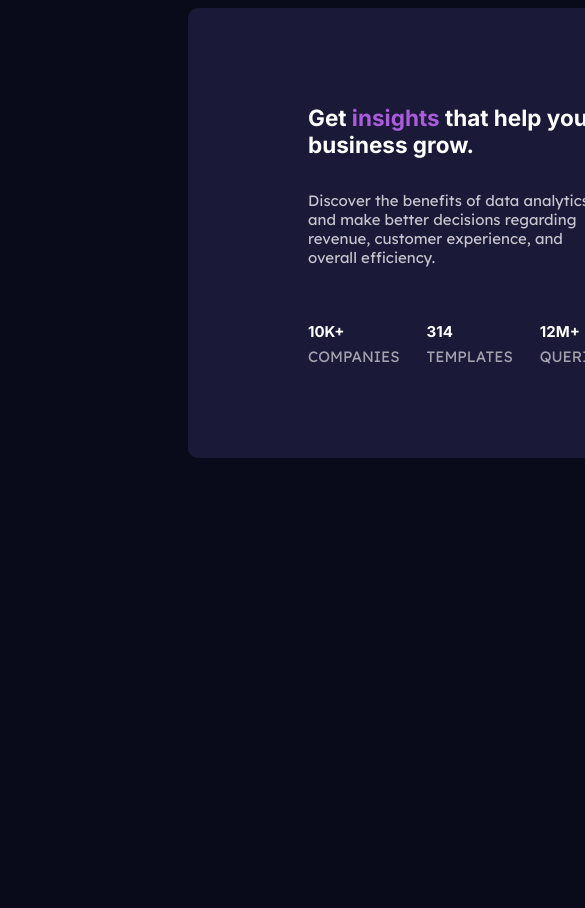
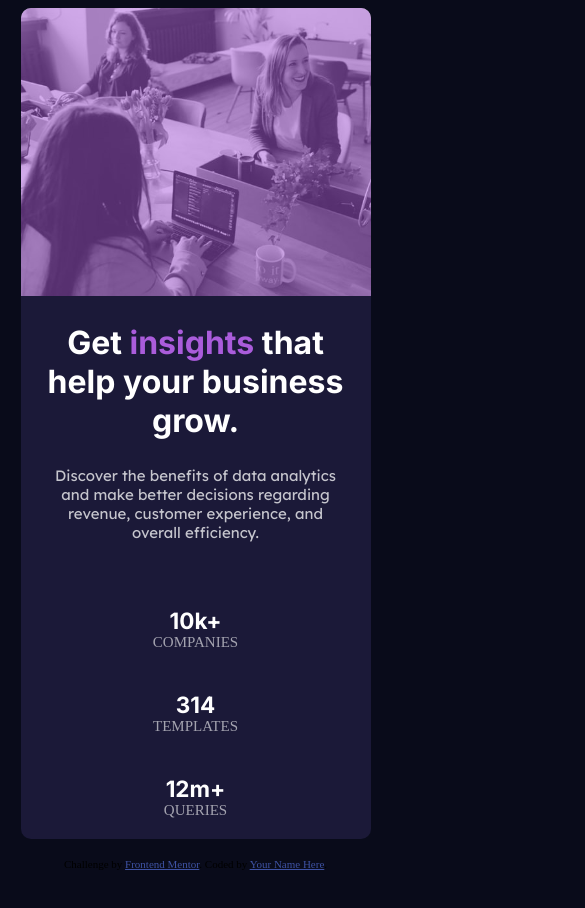
Before and after one commit to imranhossainemi/stats-preview-card-component, a plain HTML site: page index.html in a window 390 px wide. Shown: the top 908 px of the page, 585 px wide, since content can reach past the window. Drawn offline with Linux system fonts and the light colour scheme.

Commit message:
new design added

```diff
--- a/index.html
+++ b/index.html
@@ -24,39 +24,47 @@
       height: 450px;
       display: flex;
       flex-direction: row;
-      justify-content: center;
+      justify-content: left;
       align-items: center;
       margin: 0 auto;
-      border-radius: 10px ;
-      background-color: hsl(244,38%,16%);
-    }
-    .content,.mainImg{
-      width: 540px;
+      border-radius: 10px;
+      background-image: url(/images/image-header-desktop.jpg);
+      background-repeat: no-repeat;
+      background-position: right;
+      background-size: contain;
     }
     .content{
+      width: 540px;
+      height: 450px;
       display: flex;
       flex-direction: column;
       justify-content: space-evenly;
       align-items: center;
+      background-color: hsl(244,38%,16%);
+      border-top-left-radius: 10px;
+      border-bottom-left-radius: 10px;
     }
-    .content>h1,.content>p, .content>.stats{
-      width: 300px;
+    .content>.article>h1,.content>.article>p, .content>.stats{
+      width: 400px;
     }
-    .content>p,.content>.stats>p{
+    .content>.article>p,.content>.stats>p{
       font-weight: 400;
       color: hsl(0,0%,100%,0.75);
       font-family: 'Lexend Deca', sans-serif;
     }
-    .content>.stats>p{
+    .content>.stats p{
       color: hsl(0,0%,100%,0.6);
       text-transform: uppercase;
     }
-    .content>h1,.content>.stats>p>span{
+    .content>.article>h1,.content>.stats h1{
       font-family: 'Inter', sans-serif;
       color: hsl(0,0%,100%);
       font-weight: 700;
     }
-    .content>h1>span{
+    .content>.article>h1{
+      font-size: 32px;
+    }
+    .content>.article>h1>span{
       color: hsl(277,64%,61%);
     }
     .content>.stats{
@@ -67,13 +75,51 @@
       position: relative;
       margin-top: 50px;
     }
-    .content>.stats>p>span{
-      position: absolute;
-      top: -20%;
+    .content>.stats h1,.content>.stats p{
+      margin: 0px;
+      padding: 0px;
     }
-    @media screen and(max-width="600px") {
+    .layerSec{
+      width: 540px;
+      height: 450px;
+      background-color: hsl(277,64%,61%,0.5);
+      border-top-right-radius: 10px;
+      border-bottom-right-radius: 10px;
+    }
+    @media screen and (max-width:600px) {
       body{
         min-width: 375px;
+      }
+      .main_content{
+        width: 350px;
+        height: 850px;
+        flex-direction: column-reverse;
+        justify-content: flex-end;
+        align-items: flex-end;
+        background-position: top;
+      }
+      .content{
+        width: 350px;
+        height: auto;
+        border-top-left-radius: 0px;
+        border-bottom-right-radius: 10px;
+      }
+      .layerSec{
+        width: 350px;
+        height: 288px;
+        border-top-left-radius: 10px;
+        border-bottom-right-radius: 0px;
+      }
+      .content>.article>h1,.content>.article>p, .content>.stats{
+        width: 300px;
+        text-align: center;
+      }
+      .content>.stats{
+        flex-direction: column;
+        margin-top: 30px;
+      }
+      .content>.stats div{
+        margin: 20px 0px;
       }
     }
     .attribution { font-size: 11px; text-align: center; }
@@ -83,18 +129,26 @@
 <body>
 <section role="main_content" class="main_content">
   <div class="content">
-    <h1>Get <span>insights</span> that help your business grow.</h1>
-    <p>Discover the benefits of data analytics and make better decisions regarding revenue, customer
-  experience, and overall efficiency.</p>
+    <div class="article">
+      <h1>Get <span>insights</span> that help your business grow.</h1>
+      <p>Discover the benefits of data analytics and make better decisions regarding revenue, customer
+    experience, and overall efficiency.</p>
+    </div>
     <div class="stats">
-      <p><span>10k+</span> companies</p>
-      <p><span>314</span> templates</p>
-      <p> <span>12m+</span> queries</p>
+      <div>
+        <h1>10k+</h1>
+        <p>companies</p></div>
+      <div>
+        <h1>314</h1>
+        <p>templates</p>
+      </div>
+      <div>
+        <h1>12m+</h1>
+        <p>queries</p>
+      </div>
     </div>
   </div>
-  <div class="mainImg">
-    <img src="/images/image-header-desktop.jpg" width="100%" alt="header image">
-  </div>
+  <div class="layerSec"></div>
 </section>
   <div class="attribution" role="CreativeLinks">
     Challenge by <a href="https://www.frontendmentor.io?ref=challenge" target="_blank">Frontend Mentor</a>.
```
